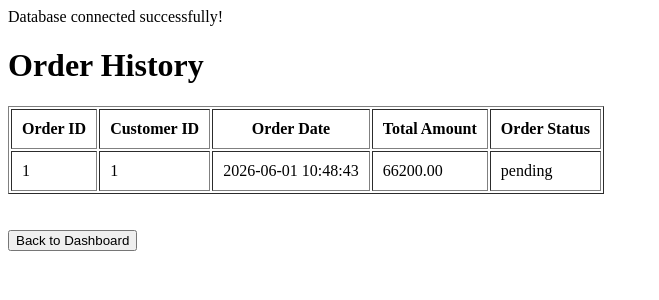
After one commit to georgeimmaculate050-eng/E-commerce-project, a PHP site: page /view_orders.php in a window 1280 px wide. The commit adds this page. Shown: the top 300 px of the page, without its empty margins (0-659 px from the left). Run offline with PHP 8.4, Linux system fonts and the light colour scheme; data comes from the database, SQL or seed files in the repository.

Commit message:
Completed Week 7 shopping cart, checkout, order history and product images

```diff
--- /dev/null
+++ b/view_orders.php
@@ -0,0 +1,50 @@
+<?php
+include 'db_connect.php';
+
+$sql = "SELECT * FROM orders ORDER BY order_id DESC";
+$result = mysqli_query($conn, $sql);
+?>
+
+<!DOCTYPE html>
+<html>
+<head>
+    <title>Order History</title>
+</head>
+<body>
+
+<h1>Order History</h1>
+
+<table border="1" cellpadding="10">
+<tr>
+    <th>Order ID</th>
+    <th>Customer ID</th>
+    <th>Order Date</th>
+    <th>Total Amount</th>
+    <th>Order Status</th>
+</tr>
+
+<?php
+while($row = mysqli_fetch_assoc($result))
+{
+?>
+<tr>
+    <td><?php echo $row['order_id']; ?></td>
+    <td><?php echo $row['customer_id']; ?></td>
+    <td><?php echo $row['order_date']; ?></td>
+    <td><?php echo $row['total_amount']; ?></td>
+    <td><?php echo $row['order_status']; ?></td>
+</tr>
+<?php
+}
+?>
+
+</table>
+
+<br><br>
+
+<a href="dashboard.php">
+    <button>Back to Dashboard</button>
+</a>
+
+</body>
+</html>
```
Also changed, not shown: cart.php (+5 -3 lines), checkout.php (added, +37 -0 lines), dashboard.php (+11 -3 lines), view_products.php (+30 -2 lines), images/laptop.jpg (added), images/mouse.jpg (added), images/samsung.jpg (added), laptop.jpg (added).
